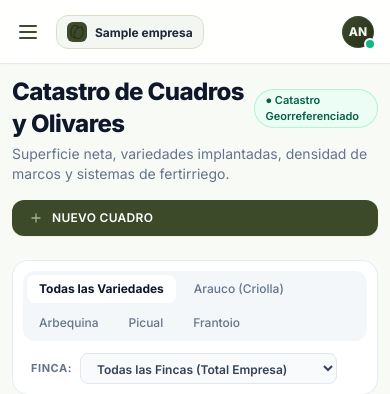
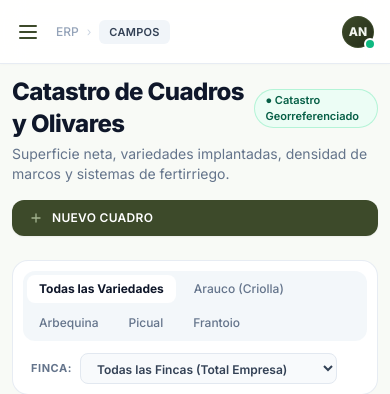
Before and after one commit to Wschanzze/ERP-Olivo, a Django app: page /campos/ in a window 390 px wide. Shown: the top 394 px of the page. Run offline with Django 5.2, Linux system fonts and the light colour scheme; a user stored in the database is signed in; tables that the repository leaves empty hold one stand-in row (values such as "Sample post"); parts of the project's set-up code (start-up, migrations or seed data) failed here and were passed over; some libraries are stand-ins or nearby versions.

Commit message:
style(header): eliminar la píldora de empresa dejando el encabezado despejado

```diff
--- a/templates/components/header.html
+++ b/templates/components/header.html
@@ -18,27 +18,11 @@
       </svg>
     </button>
 
-    <!-- Identificador de Empresa Global -->
-    <div class="flex items-center space-x-2 bg-[#F4F7F1] transition-all px-2.5 sm:px-3 py-1.5 rounded-xl border border-[#D5DFC9] shadow-2xs shrink-0 cursor-default">
-      <div class="w-5 h-5 rounded-md bg-[#3D4A2A] flex items-center justify-center p-0.5 flex-shrink-0">
-        <img src="{% static 'img/olive_12006613.png' %}" alt="Empresa" class="w-3.5 h-3.5 object-contain" />
-      </div>
-      <div class="flex flex-col min-w-0">
-        <span class="text-[9px] font-bold text-[#4E5F36] uppercase tracking-widest leading-none hidden sm:inline">Empresa</span>
-        <span class="text-xs font-bold text-slate-800 leading-tight mt-0.5 truncate max-w-[125px] sm:max-w-[200px]">
-          {{ empresa_actual.nombre_fantasia|default:empresa_actual.razon_social|default:"Olivar del Valle" }}
-        </span>
-      </div>
-    </div>
-
-    <!-- Separador sutil -->
-    <div class="hidden sm:block h-5 w-px bg-slate-200"></div>
-
     <!-- Breadcrumb de Navegación -->
-    <div class="hidden md:flex items-center space-x-2 text-xs text-slate-400">
-      <span class="hover:text-slate-600 transition-colors">ERP</span>
+    <div class="flex items-center space-x-2 text-xs text-slate-400">
+      <span class="hover:text-slate-600 transition-colors font-medium">ERP</span>
       <span class="text-slate-300">›</span>
-      <span class="font-semibold text-slate-700 bg-slate-100 px-2 py-0.5 rounded-md text-[11px] tracking-wide uppercase">
+      <span class="font-semibold text-slate-700 bg-slate-100 px-2.5 py-1 rounded-md text-[11px] tracking-wide uppercase">
         {{ request.resolver_match.app_name|default:"Inicio" }}
       </span>
     </div>
```
